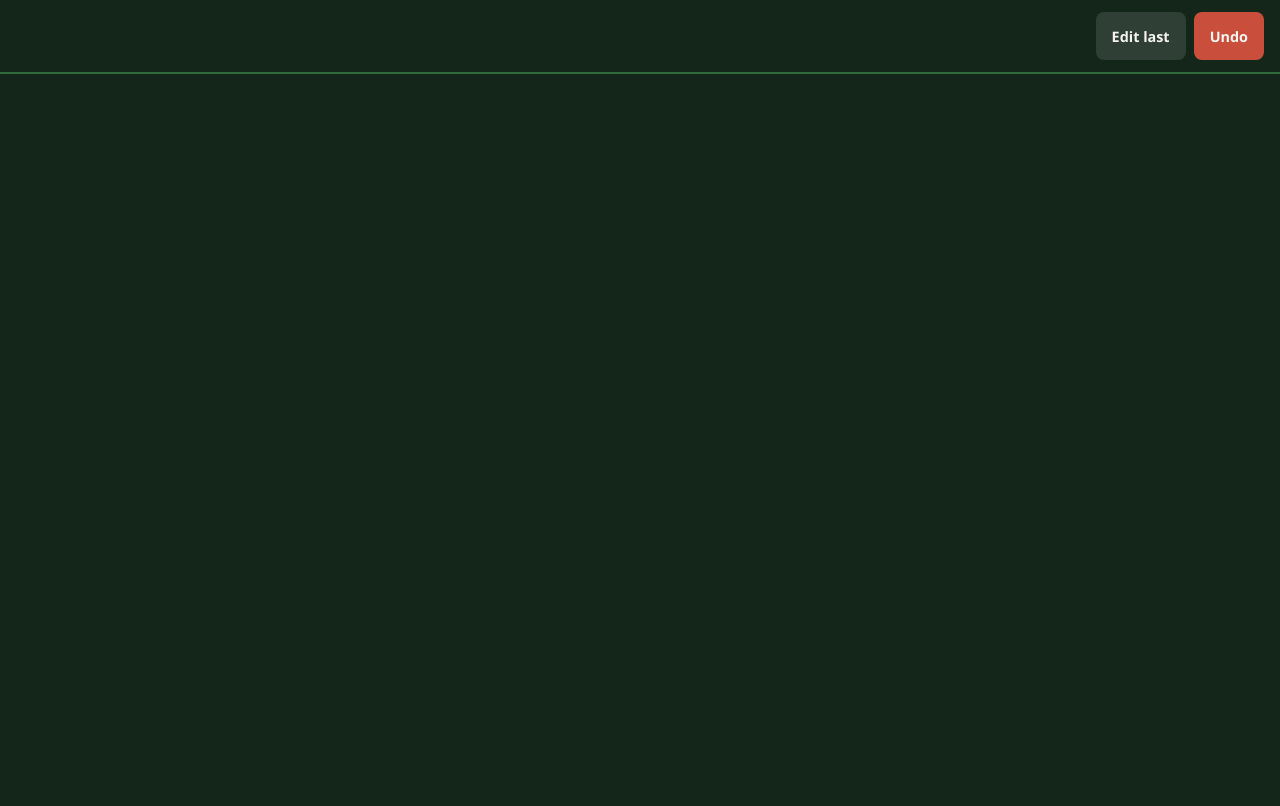
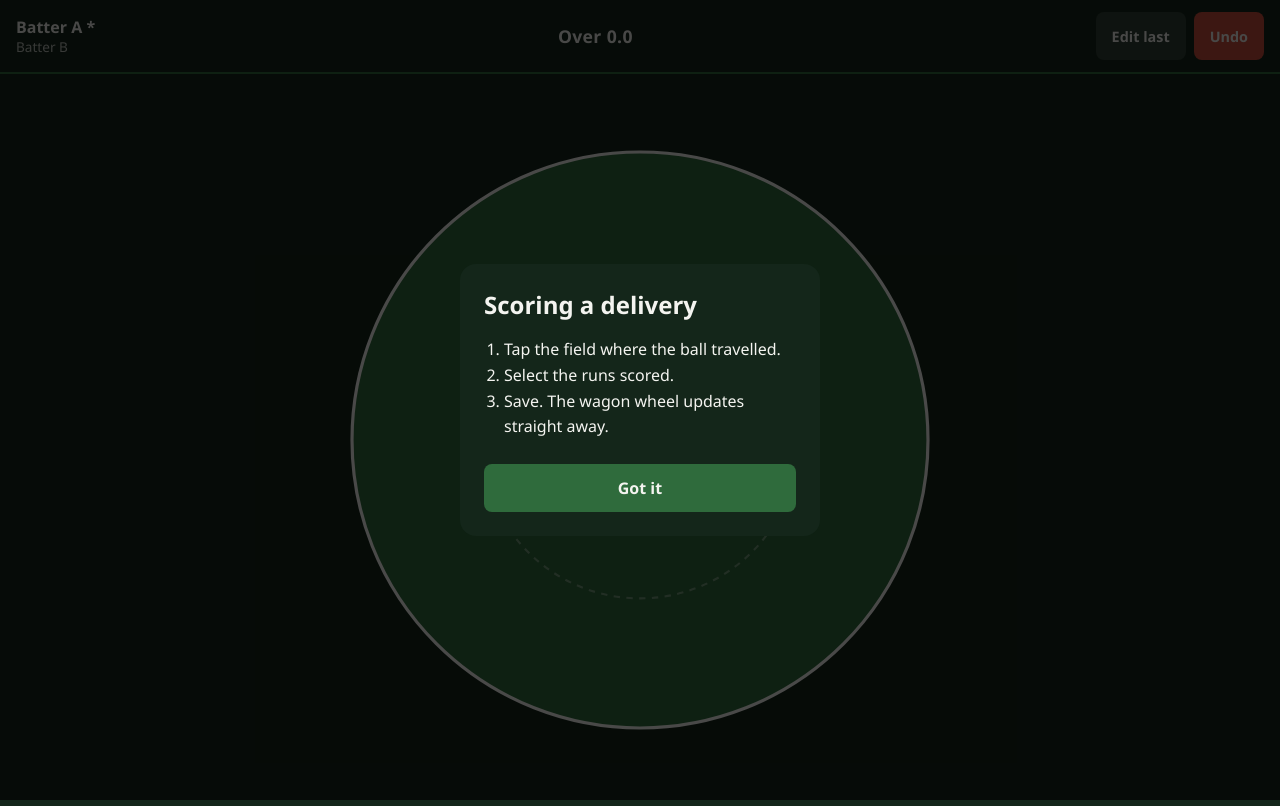
Before and after one commit to sjwickes9/cricket-analyst, a plain HTML site: page index.html in a window 1280 px wide. Drawn offline with Linux system fonts and the light colour scheme; files that its build step writes are made by us from their sources.

Commit message:
Add files via upload

```diff
--- a/index.html
+++ b/index.html
@@ -4,10 +4,10 @@
   <meta charset="UTF-8" />
   <meta name="viewport" content="width=device-width, initial-scale=1.0, maximum-scale=1.0, user-scalable=no" />
   <title>Cricket Analyst</title>
-  <link rel="stylesheet" href="css/styles.css" />
-  <link rel="stylesheet" href="css/layout.css" />
-  <link rel="stylesheet" href="css/field.css" />
-  <link rel="stylesheet" href="css/modal.css" />
+  <link rel="stylesheet" href="styles.css" />
+  <link rel="stylesheet" href="layout.css" />
+  <link rel="stylesheet" href="field.css" />
+  <link rel="stylesheet" href="modal.css" />
 </head>
 <body>
   <header class="status-bar">
@@ -24,6 +24,6 @@
 
   <main id="field-container" class="field-container" aria-label="Cricket field"></main>
 
-  <script type="module" src="js/app.js"></script>
+  <script type="module" src="app.js"></script>
 </body>
 </html>
```
